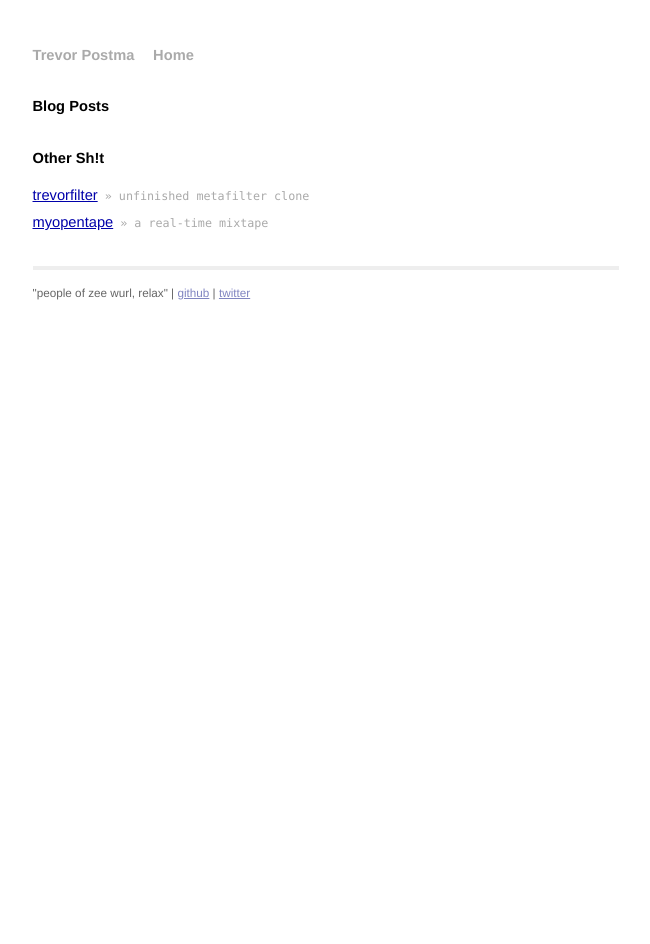
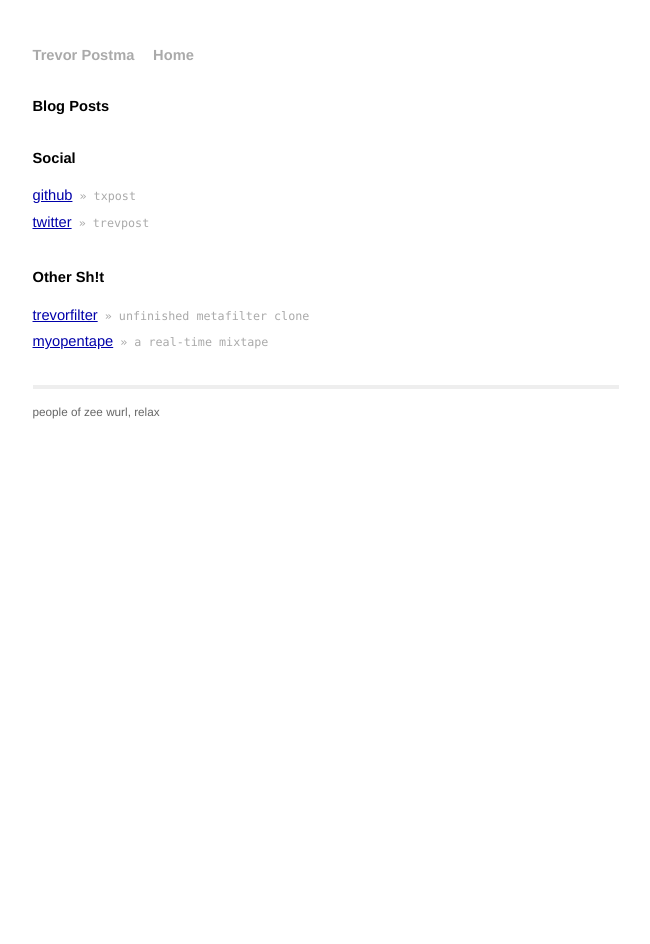
Before and after one commit to txpost/txpost.github.com, a Jekyll site: the page built from index.html, in a window 1280 px wide. Shown: the whole page, without its empty margins (314-964 px from the left). Built offline with Jekyll 4.4.1, drawn with Linux system fonts in a browser that asks for light colours; Markdown is read by kramdown in place of the engine named in the settings.

Commit message:
clean-up

```diff
--- a/_layouts/default.html
+++ b/_layouts/default.html
@@ -28,9 +28,7 @@
   <div class="footer">
     <div class="contact">
       <p>
-		"people of zee wurl, relax" |
-        <a href="http://github.com/txpost/">github</a> |
-        <a href="http://twitter.com/trevpost/">twitter</a>
+		people of zee wurl, relax
       </p>
     </div>
   </div>
--- a/index.html
+++ b/index.html
@@ -11,6 +11,13 @@ title: Trevor Postma
     {% endfor %}
   </ul>
 
+  <h1>Social</h1>
+  <ul class="posts">
+    <li><a href="http://github.com/txpost/">github</a><span> &raquo; txpost</span></li>
+    <li>    <a href="http://twitter.com/trevpost/">twitter</a><span> &raquo; trevpost</span></li>
+  </ul>
+
+
   <h1>Other Sh!t</h1>
   <ul class="posts">
     <li><a href="http://radiant-ocean-80.heroku.com/">trevorfilter</a><span> &raquo; unfinished metafilter clone</span></li>
```
